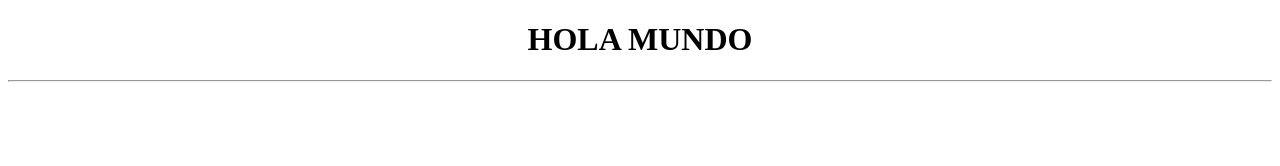
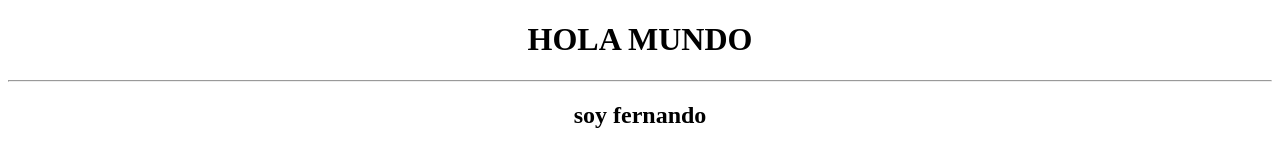
Before and after one commit to soyFernado2022/migit, a plain HTML site: page index.html in a window 1280 px wide. Drawn offline with Linux system fonts and the light colour scheme.

Commit message:
como estas

```diff
--- a/index.html
+++ b/index.html
@@ -9,6 +9,7 @@
 <body>
     <center>
     <h1>HOLA MUNDO</h1><hr>
+    <h2>soy fernando</h2>
 </center>
 </body>
 </html>
```
